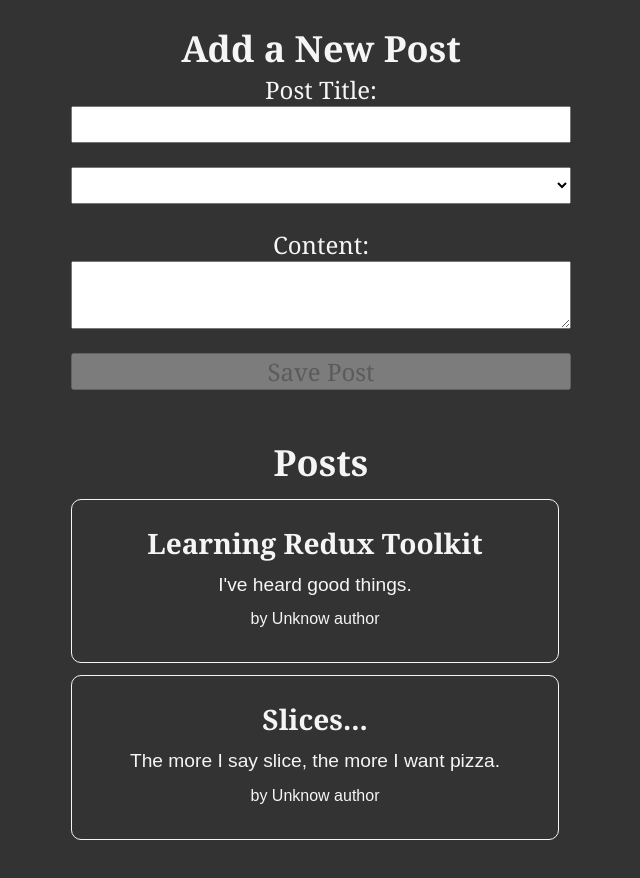
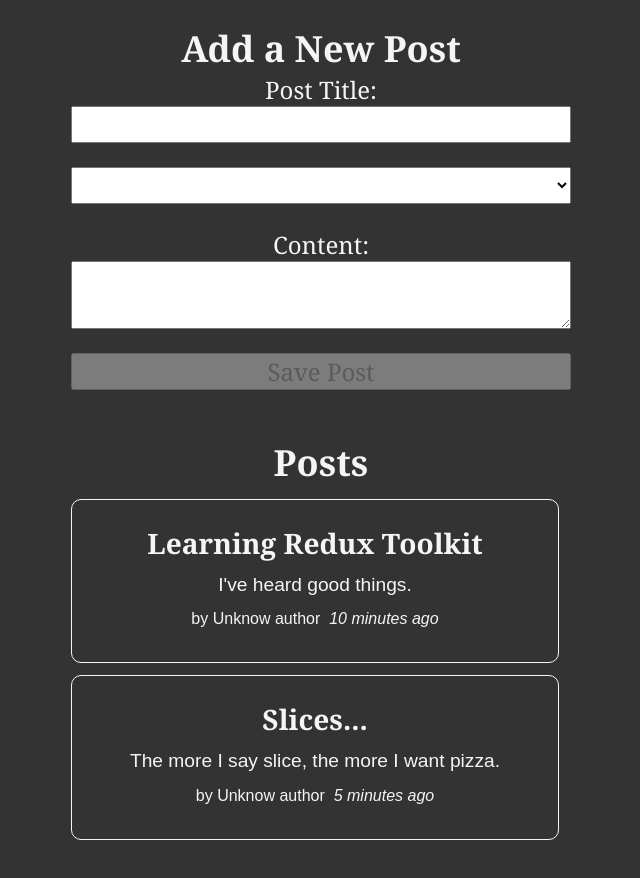
Before and after one commit to monello/react-redux-tk, a React (Create React App) app: page / in a window 1280 px wide. Shown: the top 878 px of the page, without its empty margins (319-959 px from the left). Built offline with nearby package versions, Linux system fonts and the light colour scheme.

Commit message:
feat: add a posted time for each post

```diff
--- a/package.json
+++ b/package.json
@@ -11,6 +11,7 @@
     "@types/node": "^16.7.13",
     "@types/react": "^18.0.0",
     "@types/react-dom": "^18.0.0",
+    "date-fns": "^2.29.0",
     "react": "^18.2.0",
     "react-dom": "^18.2.0",
     "react-redux": "^8.0.2",
--- a/src/features/posts/PostsList.tsx
+++ b/src/features/posts/PostsList.tsx
@@ -1,6 +1,7 @@
 import { useSelector } from "react-redux";
 import { getAllPosts } from "./postsSlice";
 import PostAuthor from "./PostAuthor";
+import TimeAgo from "./TimeAgo";
 
 const PostsList = () => {
     const posts = useSelector(getAllPosts);
@@ -11,6 +12,7 @@
             <p>{post.content.substring(0, 100)}</p>
             <p className="postCredit">
                 <PostAuthor userId={post.userId} />
+                <TimeAgo timestamp={post.date} />
             </p>
         </article>
     ));
--- /dev/null
+++ b/src/features/posts/TimeAgo.tsx
@@ -0,0 +1,21 @@
+import { parseISO, formatDistanceToNow } from "date-fns";
+
+interface ITimeAgo {
+    timestamp: string;
+}
+
+const TimeAgo = ({ timestamp }: ITimeAgo) => {
+    let timeAgo = "";
+    if (timestamp) {
+        const date = parseISO(timestamp);
+        const timePeriod = formatDistanceToNow(date);
+        timeAgo = `${timePeriod} ago`;
+    }
+    return (
+        <span title={timestamp}>
+            &nbsp; <i>{timeAgo}</i>
+        </span>
+    );
+};
+
+export default TimeAgo;
--- a/src/features/posts/postsSlice.ts
+++ b/src/features/posts/postsSlice.ts
@@ -1,24 +1,27 @@
-import { createSlice, PayloadAction } from "@reduxjs/toolkit";
+import { createSlice, nanoid, PayloadAction } from "@reduxjs/toolkit";
 import { RootState } from "../../app/store";
-import { nanoid } from '@reduxjs/toolkit';
+import { sub } from 'date-fns';
 
 interface IPosts {
     id: string;
     title: string;
     content: string;
     userId?: string;
+    date: string;
 }
 
 const initialState: Array<IPosts> = [
     {
         id: '1',
         title: 'Learning Redux Toolkit',
-        content: "I've heard good things."
+        content: "I've heard good things.",
+        date: sub(new Date(), { minutes: 10 }).toISOString() // Current date and subtracting 10 mins
     },
     {
         id: '2',
         title: 'Slices...',
         content: "The more I say slice, the more I want pizza.",
+        date: sub(new Date(), { minutes: 5 }).toISOString()
     }
 ];
 
@@ -35,7 +38,8 @@
                     id: nanoid(),
                     title,
                     content,
-                    userId
+                    userId,
+                    date: new Date().toISOString()
                 }
             })
 
```
Also changed, not shown: 1 other file (tests, documents, lock files or other folders).
